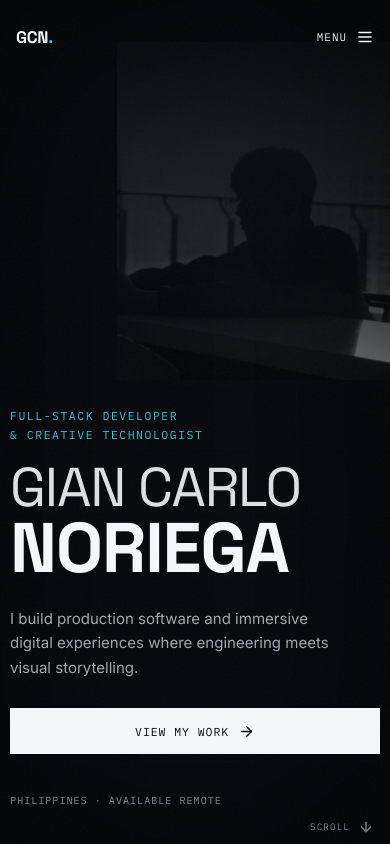
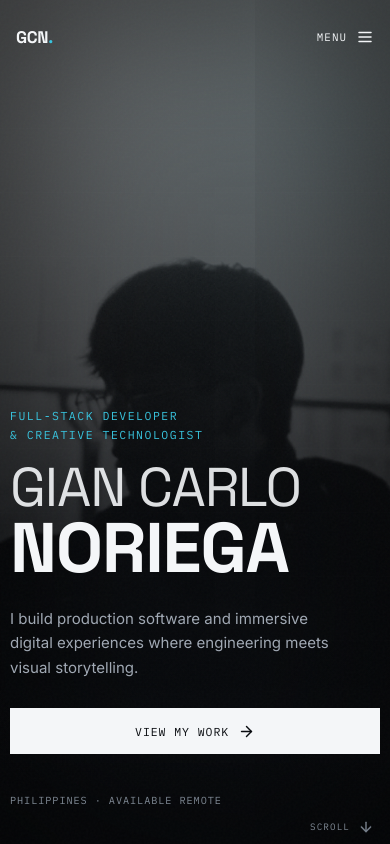
Before and after one commit to frogrest/Portfolio-Rework, a React (Vite) app: page / in a window 390 px wide. Shown: the top 844 px of the page. Built offline with nearby package versions, Linux system fonts and the light colour scheme.

Commit message:
Mobile hero: full-bleed cover background instead of floating image

```diff
--- a/src/styles/globals.css
+++ b/src/styles/globals.css
@@ -278,8 +278,12 @@ img, video { height: auto; }
 
 @media (max-width: 639px) {
   .hero { min-height: 100svh; padding-bottom: 2.3rem; align-items: flex-end; }
-  .hero__image-wrap { right: -10%; top: 5%; width: 80%; height: 40%; opacity: .55; }
-  .hero__wash { background: linear-gradient(180deg, #07090c 0%, rgba(7,9,12,.88) 30%, rgba(7,9,12,.12) 55%, #07090c 100%); }
+  .hero__image-wrap { inset: 0; width: 100%; height: 100%; right: 0; top: 0; opacity: .7; }
+  .hero__image-wrap .optimized-image { height: 100%; aspect-ratio: auto !important; }
+  .hero__wash { background:
+    linear-gradient(180deg, rgba(7,9,12,.55) 0%, rgba(7,9,12,.72) 42%, rgba(7,9,12,.96) 78%, #07090c 100%),
+    radial-gradient(circle at 85% 15%, rgba(0,168,198,.1), transparent 40%); }
+  .hero__grain { opacity: .04; }
   .hero h1 { line-height: .84; }
   .hero h1 span { font-size: clamp(2.6rem, 14vw, 4.6rem); }
   .hero h1 strong { font-size: clamp(3.4rem, 18vw, 6rem); }
```
